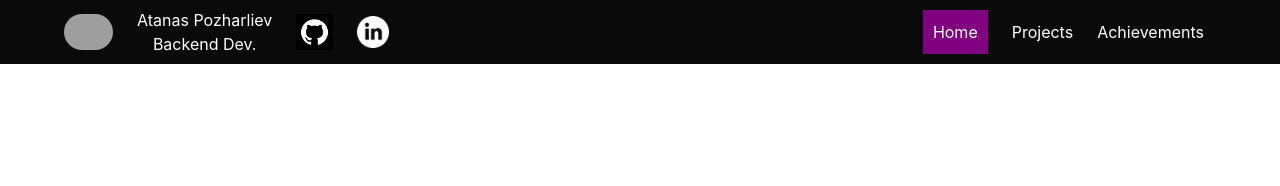
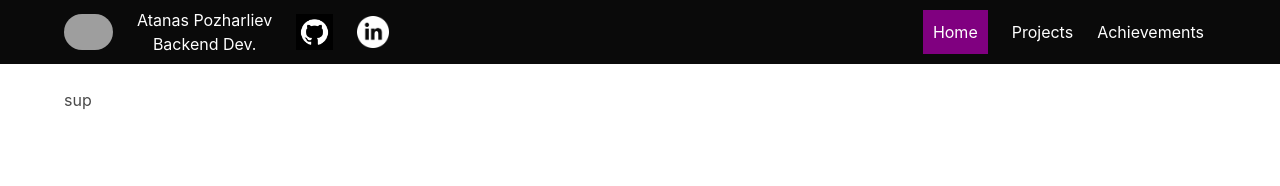
Before and after one commit to ABPozharliev19/nvskx.dev, a React (Create React App) app: page / in a window 1280 px wide. Shown: the top 186 px of the page. Built offline with nearby package versions, Linux system fonts and the light colour scheme; grey boxes are pictures that could not be loaded.

Commit message:
Start HeroSection

```diff
--- /dev/null
+++ b/src/components/Hero.jsx
@@ -0,0 +1,28 @@
+import React from "react";
+import PropTypes from 'prop-types';
+
+export const HeroStart = (props) => {
+    HeroStart.propTypes = {
+        children: PropTypes.node,
+    }
+
+    return (
+        <section className="hero is-small">
+            {props.children}
+        </section>
+    )
+};
+
+export const HeroBody = (props) => {
+    HeroBody.propTypes = {
+        children: PropTypes.node,
+    }
+
+    return (
+        <div className="hero-body">
+            <div className="container is-vcentered">
+                {props.children}
+            </div>
+        </div>
+    )
+}
--- /dev/null
+++ b/src/layouts/HeroSection.jsx
@@ -0,0 +1,18 @@
+import React from "react";
+
+import {
+    HeroStart,
+    HeroBody
+} from "../components/Hero";
+
+function HeroSection() {
+    return (
+        <HeroStart>
+            <HeroBody>
+                <h1> sup </h1>
+            </HeroBody>
+        </HeroStart>
+    )
+}
+
+export default HeroSection;
--- a/src/layouts/Navbar.jsx
+++ b/src/layouts/Navbar.jsx
@@ -11,7 +11,7 @@ import useWindowDimensions from "../hooks/useWindowDimensions";
 
 import { NavbarContext } from "../App";
 
-import {NavItems} from "./NavItems";
+import { NavItems } from "./NavItems";
 
 function Navbar() {
     const {width} = useWindowDimensions();
--- a/src/pages/Index.jsx
+++ b/src/pages/Index.jsx
@@ -1,10 +1,14 @@
 import React from "react";
 
-import Navbar from '../layouts/Navbar'
+import Navbar from '../layouts/Navbar';
+import HeroSection from "../layouts/HeroSection";
 
 function Index() {
-    return(
-        <Navbar/>
+    return (
+        <>
+            <Navbar/>
+            <HeroSection/>
+        </>
     )
 }
 
```
Also changed, not shown: 1 other file (tests, documents, lock files or other folders).
